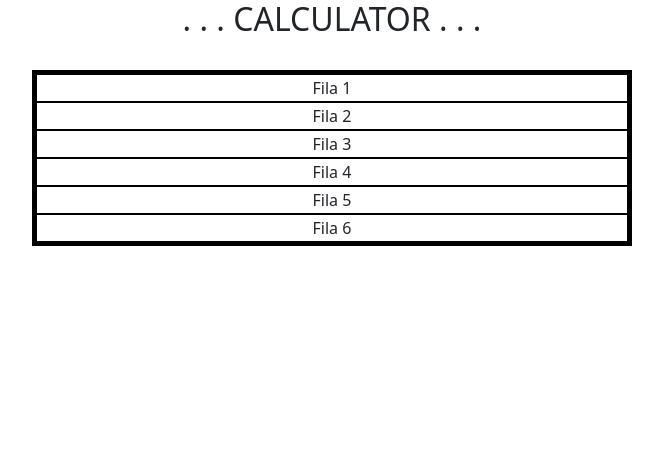
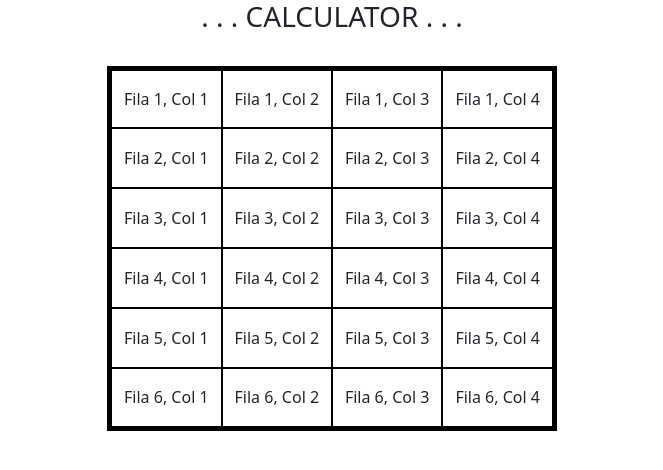
Before and after one commit to PEAJ-117/Calculadora_GPO_B, a React (Vite) app: page / in a window 1280 px wide. Shown: the top 470 px of the page, without its empty margins (308-971 px from the left). Built offline with nearby package versions, Linux system fonts and the light colour scheme.

Commit message:
Adding Rows & Columns

```diff
--- a/src/App.jsx
+++ b/src/App.jsx
@@ -2,34 +2,52 @@ function App() {
 
   return (
      <div align="center">
-      <h2>. . . CALCULATOR . . .</h2>
+      <h3>. . . CALCULATOR . . .</h3>
       <br />
 
       {/* START TABLE */}
-      <table style={{ border: '5px solid black', width: '600px' }}>
+      <table style={{ border: '5px solid black', width: '450px' }}>
         {/* FIRST ROW */}
-        <tr style={{ border: '2px solid black'}}>
-          <td align="center">Fila 1</td>
+        <tr style={{ border: '2px solid black', height:'60px'}}>
+          <td align="center" style={{ border: '2px solid black' }}>Fila 1, Col 1</td>
+          <td align="center" style={{ border: '2px solid black' }}>Fila 1, Col 2</td>
+          <td align="center" style={{ border: '2px solid black' }}>Fila 1, Col 3</td>
+          <td align="center" style={{ border: '2px solid black' }}>Fila 1, Col 4</td>
         </tr>
         {/* SECOND ROW */}
-        <tr style={{ border: '2px solid black' } }>
-          <td align="center">Fila 2</td>
+        <tr style={{ border: '2px solid black', height:'60px' } }>
+          <td align="center" style={{ border: '2px solid black' }}>Fila 2, Col 1</td>
+          <td align="center" style={{ border: '2px solid black' }}>Fila 2, Col 2</td>
+          <td align="center" style={{ border: '2px solid black' }}>Fila 2, Col 3</td>
+          <td align="center" style={{ border: '2px solid black' }}>Fila 2, Col 4</td>
         </tr>
         {/* THIRD ROW */}
-        <tr style={{ border: '2px solid black' }}>
-          <td align="center">Fila 3</td>
+        <tr style={{ border: '2px solid black', height:'60px' }}>
+          <td align="center" style={{ border: '2px solid black' }}>Fila 3, Col 1</td>
+          <td align="center" style={{ border: '2px solid black' }}>Fila 3, Col 2</td>
+          <td align="center" style={{ border: '2px solid black' }}>Fila 3, Col 3</td>
+          <td align="center" style={{ border: '2px solid black' }}>Fila 3, Col 4</td>
         </tr>
         {/* FOURTH ROW */}
-        <tr style={{ border: '2px solid black' }}>
-          <td align="center">Fila 4</td>
+        <tr style={{ border: '2px solid black', height:'60px' }}>
+          <td align="center" style={{ border: '2px solid black' }}>Fila 4, Col 1</td>
+          <td align="center" style={{ border: '2px solid black' }}>Fila 4, Col 2</td>
+          <td align="center" style={{ border: '2px solid black' }}>Fila 4, Col 3</td>
+          <td align="center" style={{ border: '2px solid black' }}>Fila 4, Col 4</td>
         </tr>
         {/* FIFTH ROW */}
-        <tr style={{ border: '2px solid black' }}>
-          <td align="center">Fila 5</td>
+        <tr style={{ border: '2px solid black', height:'60px' }}>
+          <td align="center" style={{ border: '2px solid black' }}>Fila 5, Col 1</td>
+          <td align="center" style={{ border: '2px solid black' }}>Fila 5, Col 2</td>
+          <td align="center" style={{ border: '2px solid black' }}>Fila 5, Col 3</td>
+          <td align="center" style={{ border: '2px solid black' }}>Fila 5, Col 4</td>
         </tr>
         {/* SIXTH ROW */}
-        <tr style={{ border: '2px solid black' }}>
-          <td align="center">Fila 6</td>
+        <tr style={{ border: '2px solid black', height:'60px' }}>
+          <td align="center" style={{ border: '2px solid black' }}>Fila 6, Col 1</td>
+          <td align="center" style={{ border: '2px solid black' }}>Fila 6, Col 2</td>
+          <td align="center" style={{ border: '2px solid black' }}>Fila 6, Col 3</td>
+          <td align="center" style={{ border: '2px solid black' }}>Fila 6, Col 4</td>
         </tr>
       </table> {/* END TABLE */}
      </div>
```
